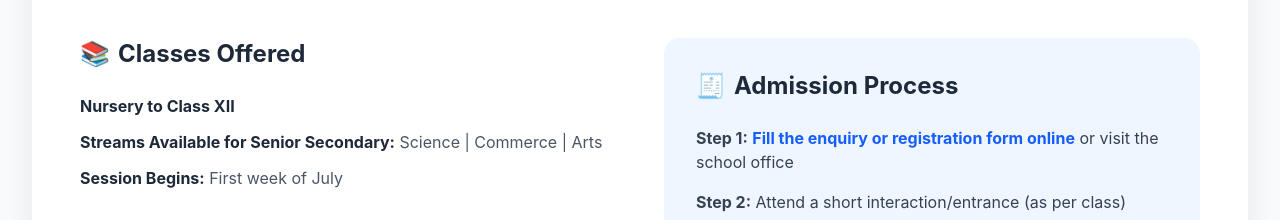
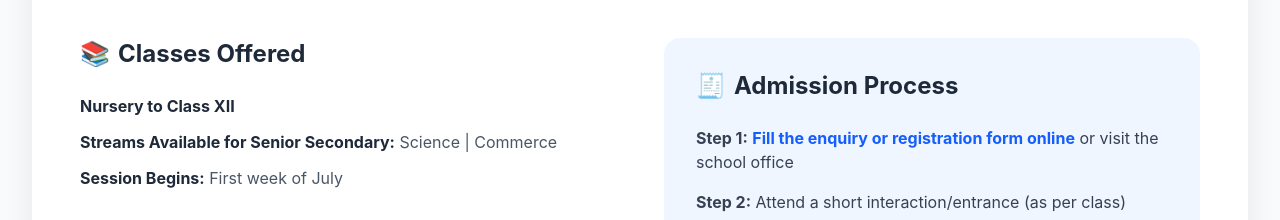
Before and after one commit to KaranXNandkishore01/MasterMindSchool, a React (Vite) app in the folder frontend/: page /facilities in a window 1280 px wide. Shown: the part 1880-2100 px from the top of the page. Built offline with nearby package versions, Linux system fonts and the light colour scheme; the HTML template or start-up script is replaced by a standard one.

Commit message:
chore(frontend): remove Arts from available streams in Facilities page

```diff
--- a/frontend/src/pages/public/Facilities.jsx
+++ b/frontend/src/pages/public/Facilities.jsx
@@ -99,7 +99,7 @@ const Facilities = () => {
               </h3>
               <ul className="space-y-3 text-gray-600 mb-8">
                 <li><strong className="text-gray-800">Nursery to Class XII</strong></li>
-                <li><strong className="text-gray-800">Streams Available for Senior Secondary:</strong> Science | Commerce | Arts</li>
+                <li><strong className="text-gray-800">Streams Available for Senior Secondary:</strong> Science | Commerce</li>
                 <li><strong className="text-gray-800">Session Begins:</strong> First week of July</li>
               </ul>
 
```
